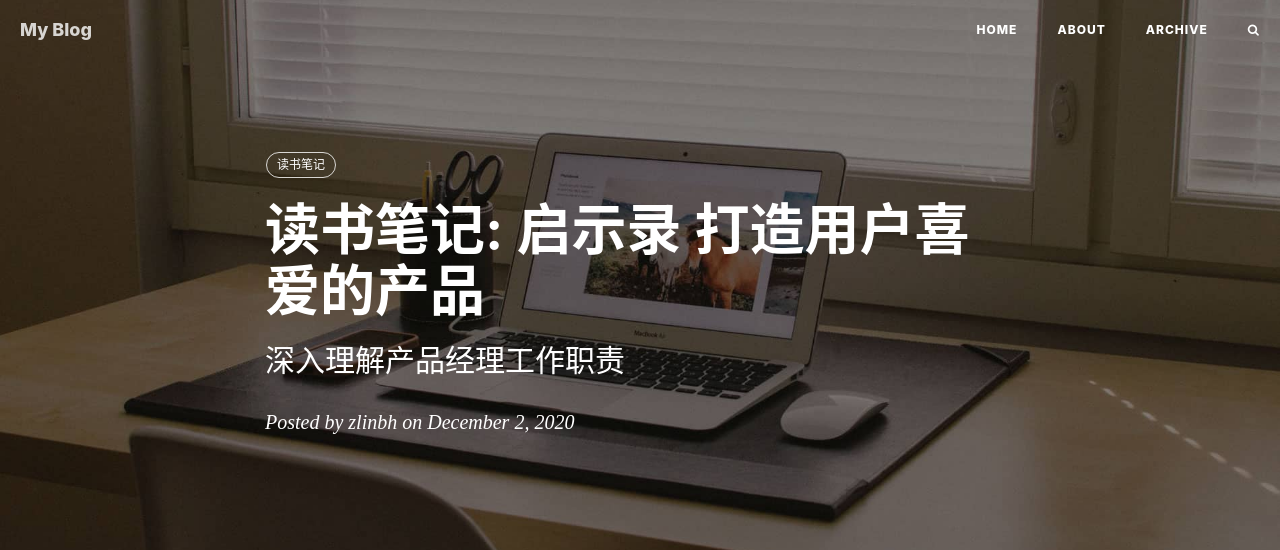
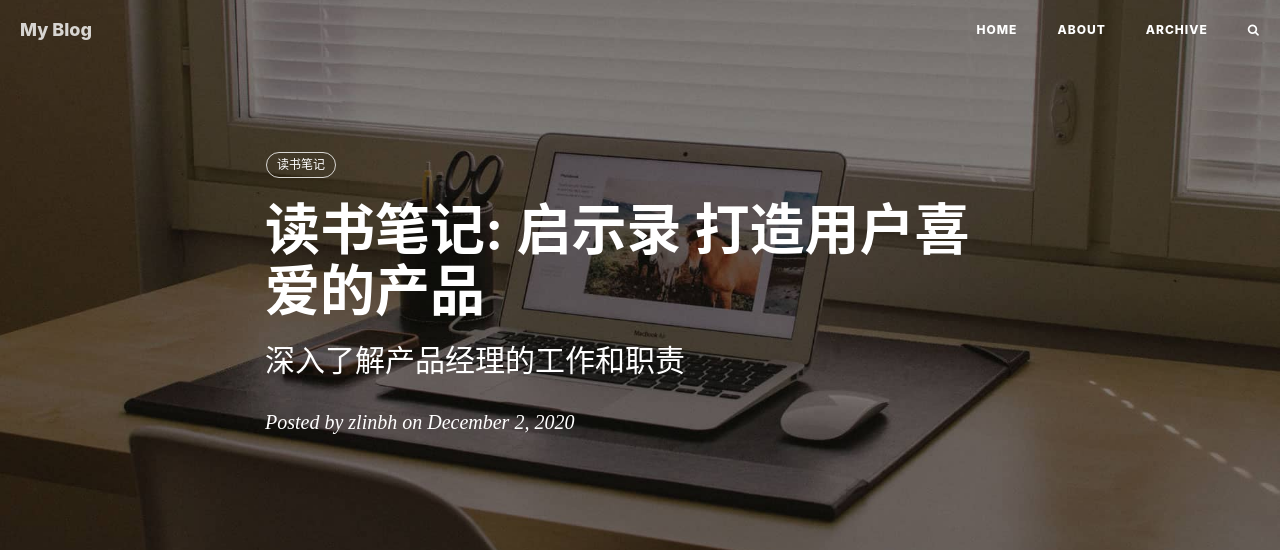
Before and after one commit to zlinbh/zlinbh.github.io, a Jekyll site: the page built from _posts/2020-12-02-Inspired.md, in a window 1280 px wide. Shown: the top 550 px of the page. Built offline with Jekyll 4.4.1, drawn with Linux system fonts in a browser that asks for light colours; nearby versions of some CDN libraries; comment, search, counter and statistics services are not loaded.

Commit message:
Update 2020-12-02-Inspired.md

```diff
--- a/_posts/2020-12-02-Inspired.md
+++ b/_posts/2020-12-02-Inspired.md
@@ -1,7 +1,7 @@
 ---
 layout:     post
 title:      "读书笔记: 启示录 打造用户喜爱的产品"
-subtitle:   "深入理解产品经理工作职责"
+subtitle:   "深入了解产品经理的工作和职责"
 date:       2020-12-02
 author:     "zlinbh"
 hidden:		false
```
